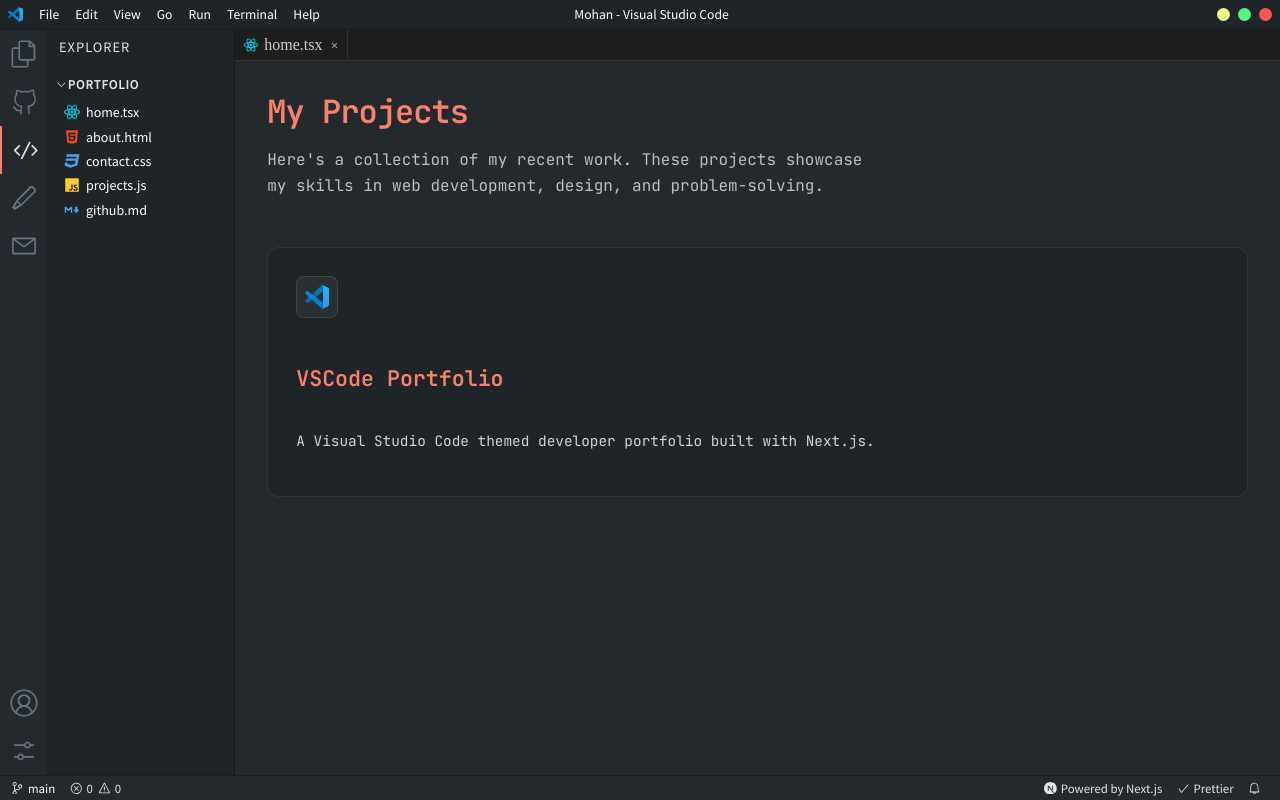
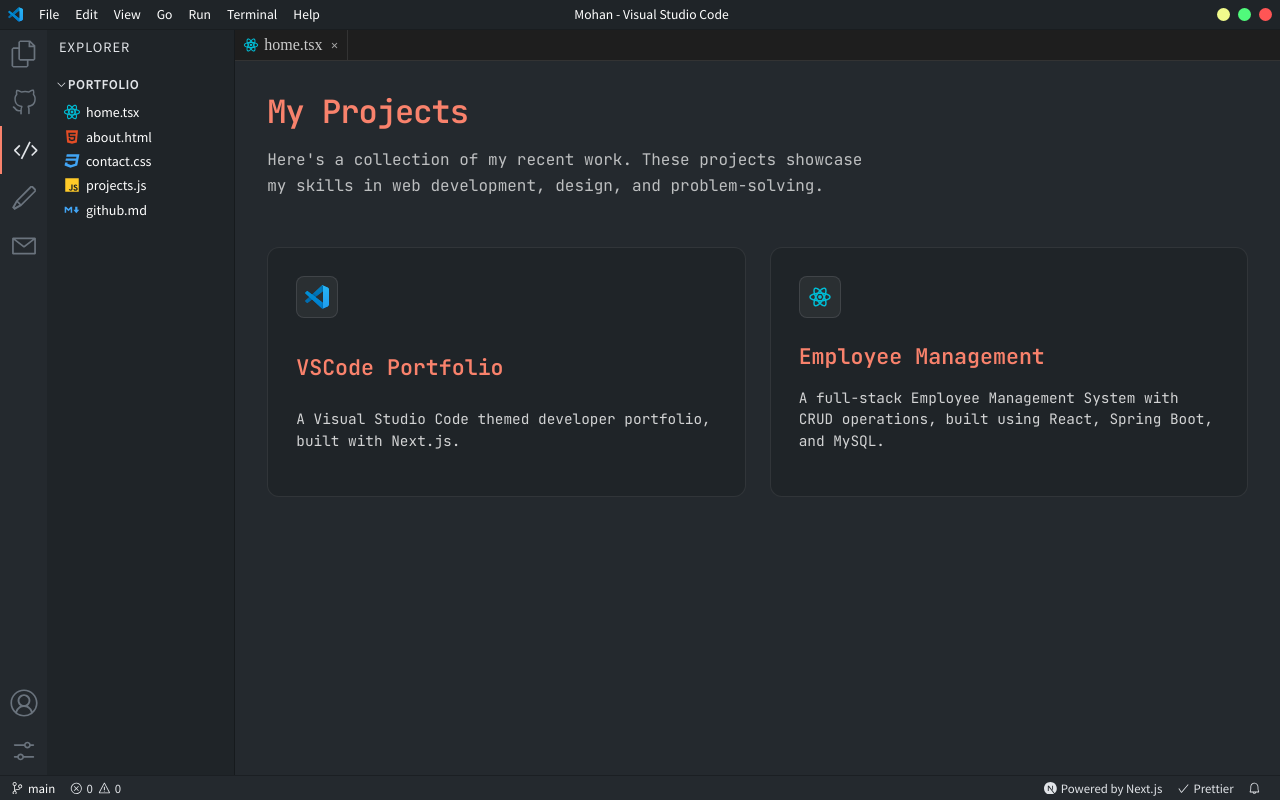
Before and after one commit to mohan08sin/Portfolio_vs, a Next.js app: page /projects in a window 1280 px wide. Built offline with nearby package versions, Linux system fonts and the light colour scheme.

Commit message:
Update projects.ts

```diff
--- a/data/projects.ts
+++ b/data/projects.ts
@@ -18,19 +18,19 @@
   {
     title: 'VSCode Portfolio',
     description:
-      'A Visual Studio Code themed developer portfolio built with Next.js.',
+      'A Visual Studio Code themed developer portfolio, built with Next.js.',
     logo: '/logos/vsc.svg',
     link: 'https://github.com/mohan08sin/Portfolio_vs',
     slug: 'vscode-portfolio',
   },
-  // {
-  //   title: 'Subtrackt',
-  //   description:
-  //     'A simple and elegant way to track your subscriptions and save money.',
-  //   logo: '/logos/subtrackt.svg',
-  //   link: 'https://github.com/',
-  //   slug: 'subtrackt',
-  // },
+  {
+    title: 'Employee Management',
+    description:
+      'A full-stack Employee Management System with CRUD operations, built using React, Spring Boot, and MySQL.',
+    logo: '/logos/react_icon.svg',
+    link: 'https://github.com/mohan08sin/Employee-Management',
+    slug: 'Employee Management',
+  },
   // {
   //   title: 'Coolify Deployments',
   //   description:
```
